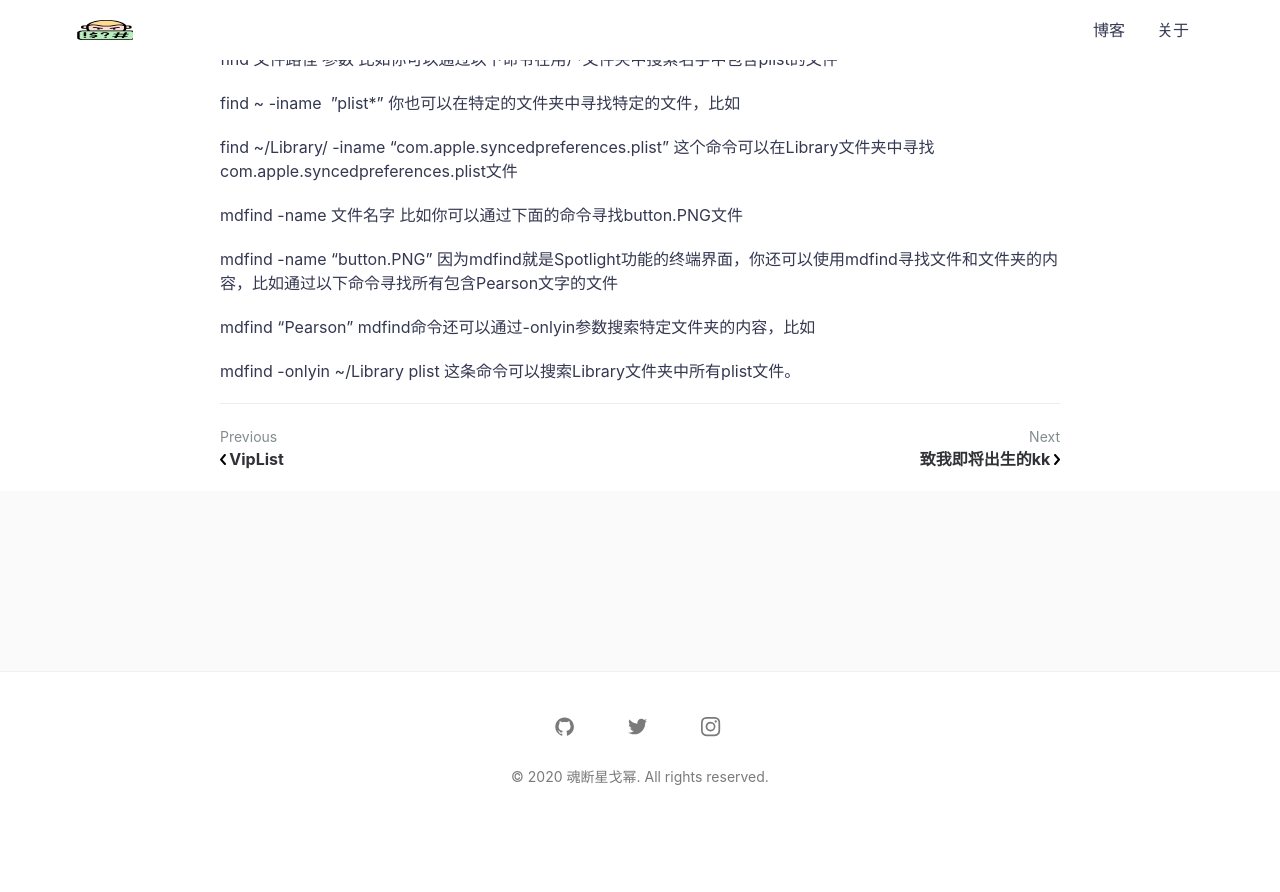
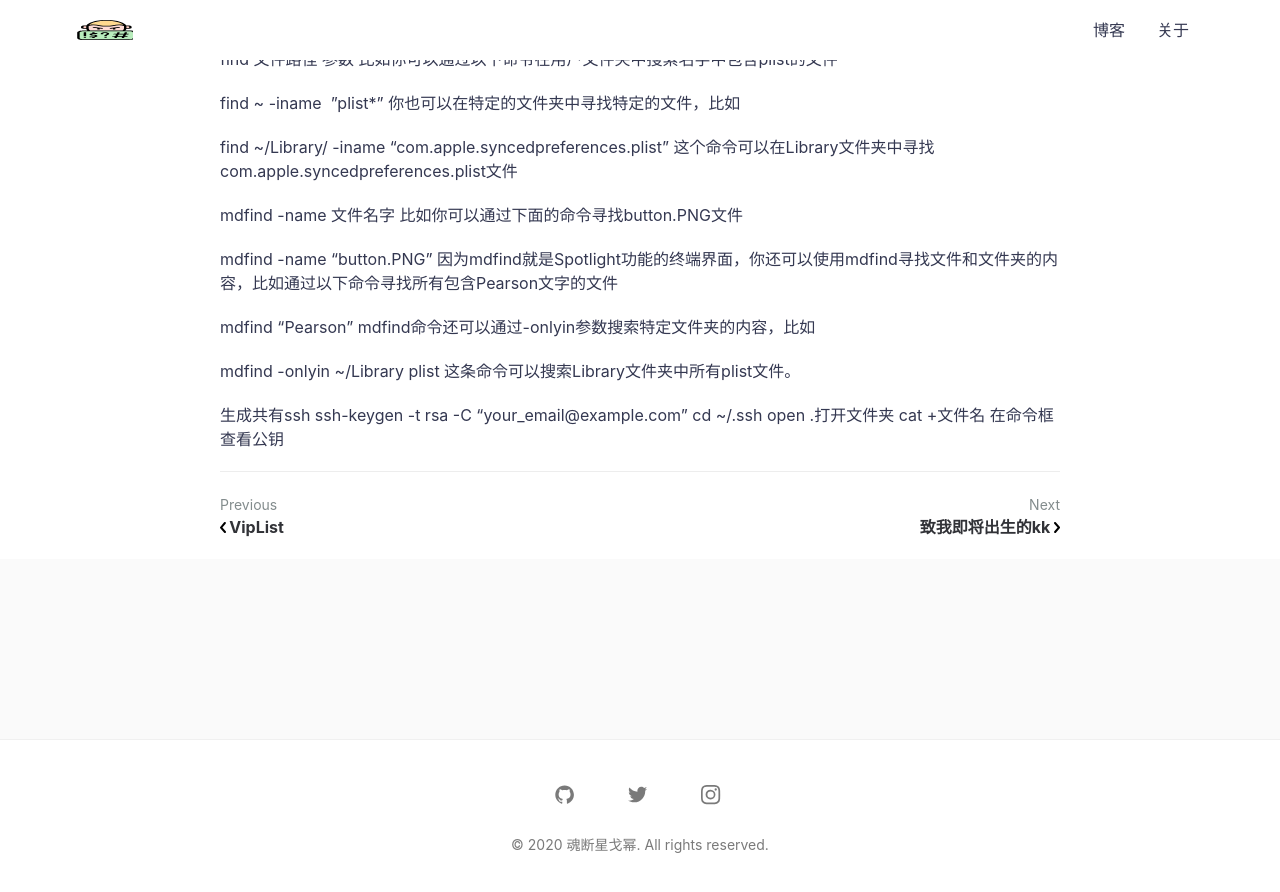
Before and after one commit to hunduanxinggemi/vvList.github.io, a Jekyll site: the page built from _posts/2020-08-18-Mac命令集合.md, in a window 1280 px wide and 900 px high, scrolled down 1376 px. Shown: the top 892 px of the window. Built offline with Jekyll 4.4.1, drawn with Linux system fonts in a browser that asks for light colours; comment, search, counter and statistics services are not loaded; before the commit the page ends 2208 px from its top, so only the background shows below that.

Commit message:
新增创建ssh

```diff
--- a/_posts/2020-08-18-Mac命令集合.md
+++ b/_posts/2020-08-18-Mac命令集合.md
@@ -98,3 +98,8 @@ mdfind命令还可以通过-onlyin参数搜索特定文件夹的内容，比如
 
 mdfind -onlyin ~/Library plist
 这条命令可以搜索Library文件夹中所有plist文件。
+
+生成共有ssh
+ssh-keygen -t rsa -C "your_email@example.com"
+cd  ~/.ssh   open .打开文件夹
+cat +文件名 在命令框查看公钥
```
